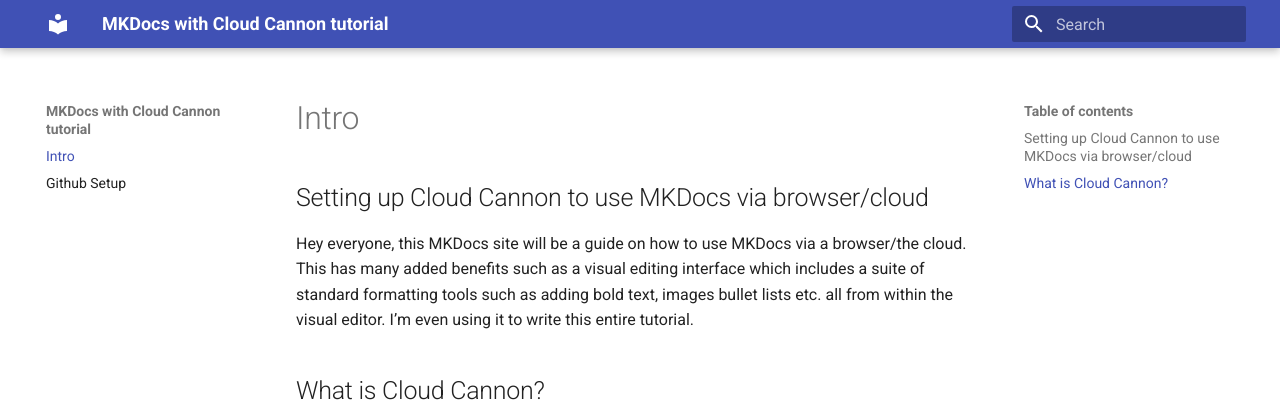
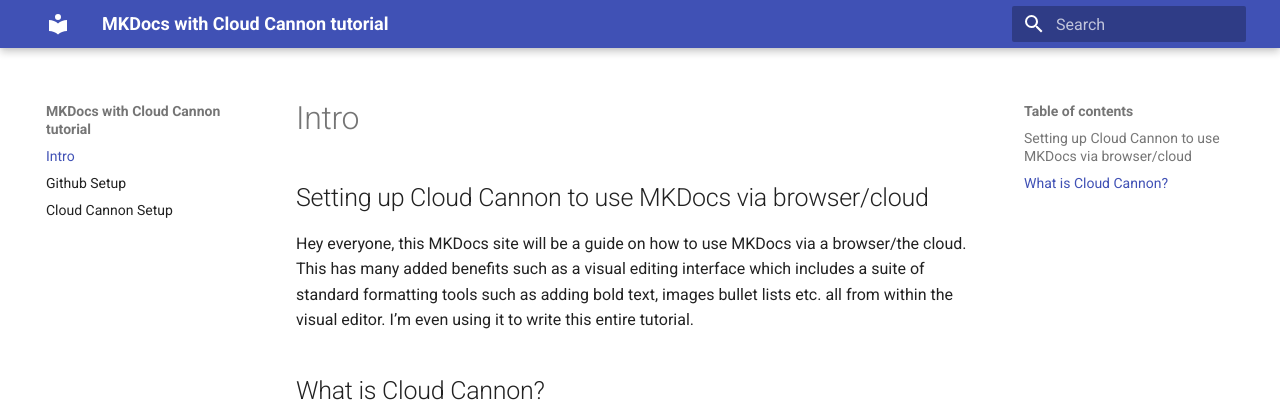
Before and after one commit to ReeceTaylor512/MKDocsTut, an MkDocs documentation site: the page built from docs/index.md, in a window 1280 px wide. Shown: the top 402 px of the page. Built offline with MkDocs 1.6.1 and Material for MkDocs 9.7.7, drawn with Linux system fonts in a browser that asks for light colours.

Commit message:
Updated 2 files via CloudCannon.

```diff
--- a/mkdocs.yml
+++ b/mkdocs.yml
@@ -9,6 +9,7 @@ theme:
 nav:
  - Intro: index.md
  - "Github Setup": github-setup.md
+ - "Cloud Cannon Setup": CC-setup.md
 
 markdown_extensions:
  - smarty
```
Also changed, not shown: docs/CC-Setup.md (+1 -0 lines).
